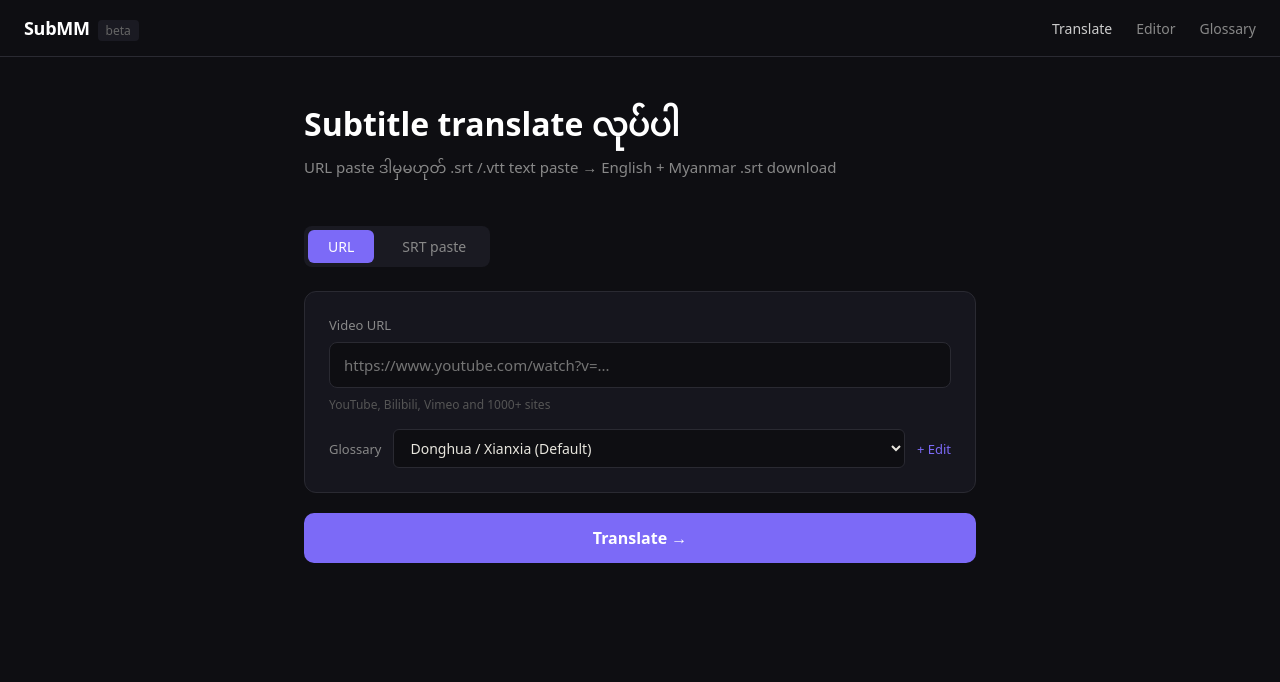
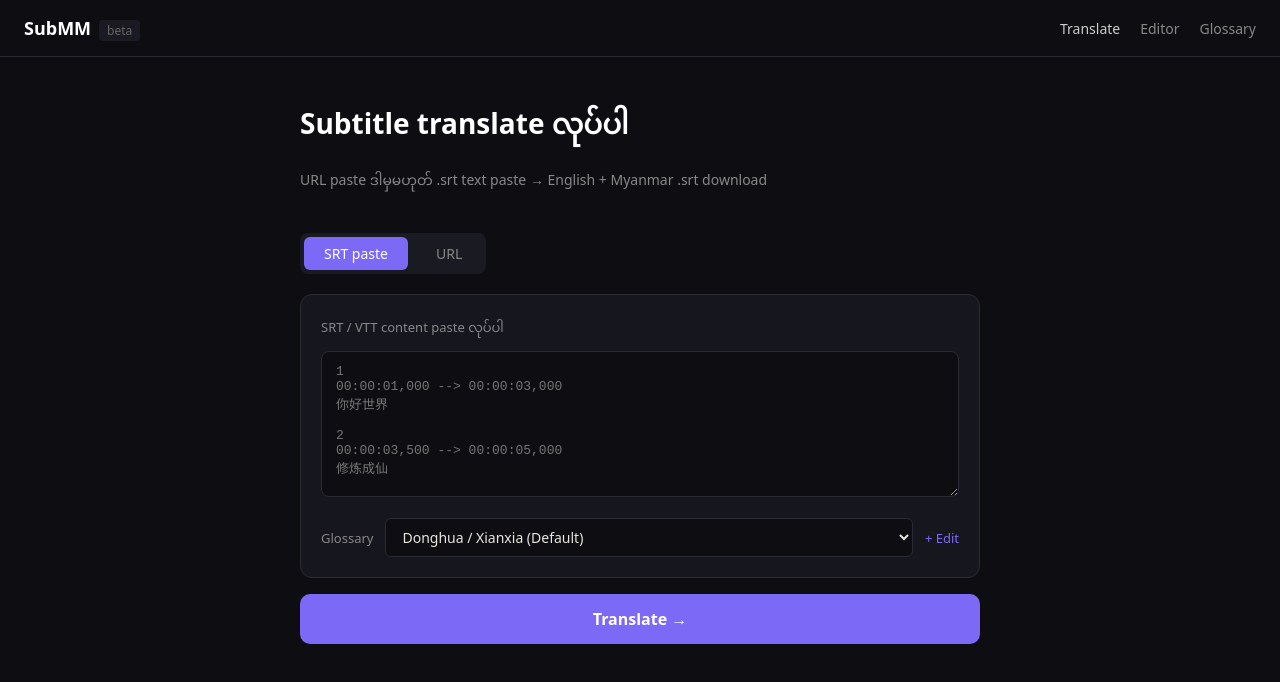
Before and after one commit to NERO-MK/subtitle-platform, a Next.js app: page / in a window 1280 px wide. Shown: the top 682 px of the page. Built offline with nearby package versions, Linux system fonts and the light colour scheme.

Commit message:
fix editor link use localStorage

```diff
--- a/app/page.tsx
+++ b/app/page.tsx
@@ -9,7 +9,7 @@ import Link from 'next/link'
 type InputMode = 'url' | 'paste'
 
 export default function Home() {
-  const [mode, setMode] = useState<InputMode>('url')
+  const [mode, setMode] = useState<InputMode>('paste')
   const [url, setUrl] = useState('')
   const [pastedSrt, setPastedSrt] = useState('')
   const [glossaryId, setGlossaryId] = useState('default-donghua')
@@ -28,7 +28,6 @@ export default function Home() {
 
     let srtContent = ''
 
-    // Step 1: Get SRT content
     if (mode === 'url') {
       if (!url.trim()) return
       setStatus('downloading')
@@ -58,7 +57,6 @@ export default function Home() {
       setProgress(30)
     }
 
-    // Step 2: Translate
     setStatus('translating')
     setMessage('Translating to Myanmar...')
     setProgress(50)
@@ -80,6 +78,12 @@ export default function Home() {
     setStatus('done')
     setMessage('Done!')
     setProgress(100)
+
+    // Editor အတွက် localStorage သုံးမယ် (sessionStorage မဟုတ်ဘဲ)
+    try {
+      localStorage.setItem('editor_lines', JSON.stringify(data2.lines))
+      localStorage.setItem('editor_title', data.title || 'subtitle')
+    } catch (e) {}
   }
 
   function downloadFile(content: string, filename: string) {
@@ -93,127 +97,83 @@ export default function Home() {
 
   const engSrt = lines.length ? formatSrt(lines, false) : ''
   const mySrt = lines.length ? formatSrt(lines, true) : ''
-  const safeName = title.replace(/[^a-zA-Z0-9_\u1000-\u109F]/g, '_').slice(0, 60)
+  const safeName = title.replace(/[^a-zA-Z0-9_\u1000-\u109F]/g, '_').slice(0, 60) || 'subtitle'
 
   return (
     <main style={{ minHeight: '100vh', background: '#0e0e12', color: '#e8e6de', fontFamily: 'system-ui, sans-serif' }}>
-
-      {/* Header */}
       <header style={{ borderBottom: '1px solid #2a2a32', padding: '16px 24px', display: 'flex', alignItems: 'center', justifyContent: 'space-between' }}>
         <div>
-          <span style={{ fontSize: 18, fontWeight: 600, letterSpacing: '-0.3px', color: '#fff' }}>SubMM</span>
+          <span style={{ fontSize: 18, fontWeight: 600, color: '#fff' }}>SubMM</span>
           <span style={{ marginLeft: 8, fontSize: 12, color: '#666', background: '#1a1a22', padding: '2px 8px', borderRadius: 4 }}>beta</span>
         </div>
-        <nav style={{ display: 'flex', gap: 24, fontSize: 14, color: '#888' }}>
+        <nav style={{ display: 'flex', gap: 20, fontSize: 14 }}>
           <Link href="/" style={{ color: '#ccc', textDecoration: 'none' }}>Translate</Link>
           <Link href="/editor" style={{ color: '#888', textDecoration: 'none' }}>Editor</Link>
           <Link href="/glossary" style={{ color: '#888', textDecoration: 'none' }}>Glossary</Link>
         </nav>
       </header>
 
-      <div style={{ maxWidth: 720, margin: '0 auto', padding: '48px 24px' }}>
-
-        {/* Hero */}
-        <div style={{ marginBottom: 40 }}>
-          <h1 style={{ fontSize: 32, fontWeight: 600, lineHeight: 1.2, marginBottom: 10, color: '#fff' }}>
-            Subtitle translate လုပ်ပါ
-          </h1>
-          <p style={{ color: '#888', fontSize: 15 }}>
-            URL paste ဒါမှမဟုတ် .srt /.vtt text paste → English + Myanmar .srt download
-          </p>
+      <div style={{ maxWidth: 720, margin: '0 auto', padding: '40px 20px' }}>
+        <div style={{ marginBottom: 36 }}>
+          <h1 style={{ fontSize: 28, fontWeight: 600, color: '#fff', marginBottom: 8 }}>Subtitle translate လုပ်ပါ</h1>
+          <p style={{ color: '#888', fontSize: 14 }}>URL paste ဒါမှမဟုတ် .srt text paste → English + Myanmar .srt download</p>
         </div>
 
         {/* Mode toggle */}
-        <div style={{ display: 'flex', gap: 8, marginBottom: 24, background: '#1a1a22', borderRadius: 8, padding: 4, width: 'fit-content' }}>
-          {(['url', 'paste'] as InputMode[]).map(m => (
-            <button
-              key={m}
-              onClick={() => setMode(m)}
-              style={{
-                padding: '7px 20px', borderRadius: 6, border: 'none', cursor: 'pointer', fontSize: 14, fontWeight: 500,
-                background: mode === m ? '#7c6af7' : 'transparent',
-                color: mode === m ? '#fff' : '#888',
-                transition: 'all 0.15s',
-              }}
-            >
+        <div style={{ display: 'flex', gap: 8, marginBottom: 20, background: '#1a1a22', borderRadius: 8, padding: 4, width: 'fit-content' }}>
+          {(['paste', 'url'] as InputMode[]).map(m => (
+            <button key={m} onClick={() => setMode(m)} style={{
+              padding: '7px 20px', borderRadius: 6, border: 'none', cursor: 'pointer', fontSize: 14, fontWeight: 500,
+              background: mode === m ? '#7c6af7' : 'transparent',
+              color: mode === m ? '#fff' : '#888',
+            }}>
               {m === 'url' ? 'URL' : 'SRT paste'}
             </button>
           ))}
         </div>
 
-        {/* Input area */}
-        <div style={{ background: '#16161e', border: '1px solid #2a2a32', borderRadius: 12, padding: 24, marginBottom: 20 }}>
+        <div style={{ background: '#16161e', border: '1px solid #2a2a32', borderRadius: 12, padding: 20, marginBottom: 16 }}>
           {mode === 'url' ? (
             <div>
               <label style={{ display: 'block', fontSize: 13, color: '#888', marginBottom: 8 }}>Video URL</label>
-              <input
-                value={url}
-                onChange={e => setUrl(e.target.value)}
+              <input value={url} onChange={e => setUrl(e.target.value)}
                 placeholder="https://www.youtube.com/watch?v=..."
-                style={{
-                  width: '100%', padding: '12px 14px', borderRadius: 8, border: '1px solid #2a2a32',
-                  background: '#0e0e12', color: '#e8e6de', fontSize: 15, outline: 'none', boxSizing: 'border-box',
-                }}
-                onKeyDown={e => e.key === 'Enter' && handleSubmit()}
+                style={{ width: '100%', padding: '12px 14px', borderRadius: 8, border: '1px solid #2a2a32', background: '#0e0e12', color: '#e8e6de', fontSize: 15, outline: 'none', boxSizing: 'border-box' }}
               />
-              <p style={{ fontSize: 12, color: '#555', marginTop: 8 }}>YouTube, Bilibili, Vimeo and 1000+ sites</p>
             </div>
           ) : (
             <div>
               <label style={{ display: 'block', fontSize: 13, color: '#888', marginBottom: 8 }}>SRT / VTT content paste လုပ်ပါ</label>
-              <textarea
-                value={pastedSrt}
-                onChange={e => setPastedSrt(e.target.value)}
-                placeholder={"1\n00:00:01,000 --> 00:00:03,000\n你好世界\n\n2\n..."}
+              <textarea value={pastedSrt} onChange={e => setPastedSrt(e.target.value)}
+                placeholder={"1\n00:00:01,000 --> 00:00:03,000\n你好世界\n\n2\n00:00:03,500 --> 00:00:05,000\n修炼成仙"}
                 rows={8}
-                style={{
-                  width: '100%', padding: '12px 14px', borderRadius: 8, border: '1px solid #2a2a32',
-                  background: '#0e0e12', color: '#e8e6de', fontSize: 13, fontFamily: 'monospace',
-                  outline: 'none', resize: 'vertical', boxSizing: 'border-box',
-                }}
+                style={{ width: '100%', padding: '12px 14px', borderRadius: 8, border: '1px solid #2a2a32', background: '#0e0e12', color: '#e8e6de', fontSize: 13, fontFamily: 'monospace', outline: 'none', resize: 'vertical', boxSizing: 'border-box' }}
               />
             </div>
           )}
 
-          {/* Glossary selector */}
           <div style={{ marginTop: 16, display: 'flex', alignItems: 'center', gap: 12 }}>
-            <label style={{ fontSize: 13, color: '#888', whiteSpace: 'nowrap' }}>Glossary</label>
-            <select
-              value={glossaryId}
-              onChange={e => setGlossaryId(e.target.value)}
-              style={{
-                flex: 1, padding: '8px 12px', borderRadius: 6, border: '1px solid #2a2a32',
-                background: '#0e0e12', color: '#e8e6de', fontSize: 14, outline: 'none',
-              }}
-            >
+            <label style={{ fontSize: 13, color: '#888' }}>Glossary</label>
+            <select value={glossaryId} onChange={e => setGlossaryId(e.target.value)}
+              style={{ flex: 1, padding: '8px 12px', borderRadius: 6, border: '1px solid #2a2a32', background: '#0e0e12', color: '#e8e6de', fontSize: 14, outline: 'none' }}>
               <option value="">None</option>
-              {glossaries.map(g => (
-                <option key={g.id} value={g.id}>{g.name}</option>
-              ))}
+              {glossaries.map(g => <option key={g.id} value={g.id}>{g.name}</option>)}
             </select>
-            <Link href="/glossary" style={{ fontSize: 13, color: '#7c6af7', textDecoration: 'none', whiteSpace: 'nowrap' }}>
-              + Edit
-            </Link>
+            <Link href="/glossary" style={{ fontSize: 13, color: '#7c6af7', textDecoration: 'none' }}>+ Edit</Link>
           </div>
         </div>
 
-        {/* Submit button */}
-        <button
-          onClick={handleSubmit}
+        <button onClick={handleSubmit}
           disabled={status === 'downloading' || status === 'translating'}
           style={{
             width: '100%', padding: '14px', borderRadius: 10, border: 'none',
             background: status === 'downloading' || status === 'translating' ? '#3a3a52' : '#7c6af7',
-            color: '#fff', fontSize: 16, fontWeight: 600, cursor: status === 'downloading' || status === 'translating' ? 'not-allowed' : 'pointer',
-            transition: 'background 0.15s',
-          }}
-        >
-          {status === 'downloading' ? '⏳ Downloading...' :
-           status === 'translating' ? '🔄 Translating...' :
-           'Translate →'}
+            color: '#fff', fontSize: 16, fontWeight: 600,
+            cursor: status === 'downloading' || status === 'translating' ? 'not-allowed' : 'pointer',
+          }}>
+          {status === 'downloading' ? '⏳ Downloading...' : status === 'translating' ? '🔄 Translating...' : 'Translate →'}
         </button>
 
-        {/* Progress */}
         {(status === 'downloading' || status === 'translating') && (
           <div style={{ marginTop: 16 }}>
             <div style={{ height: 4, background: '#2a2a32', borderRadius: 2, overflow: 'hidden' }}>
@@ -223,51 +183,33 @@ export default function Home() {
           </div>
         )}
 
-        {/* Error */}
         {status === 'error' && (
           <div style={{ marginTop: 16, padding: '14px 16px', background: '#2a1515', border: '1px solid #5a2222', borderRadius: 8, color: '#ff8080', fontSize: 14 }}>
             ❌ {message}
           </div>
         )}
 
-        {/* Result - Download buttons */}
         {status === 'done' && lines.length > 0 && (
           <div style={{ marginTop: 24 }}>
-            <div style={{ padding: '16px', background: '#122212', border: '1px solid #1e4a1e', borderRadius: 8, marginBottom: 20, fontSize: 14, color: '#6ab86a' }}>
+            <div style={{ padding: '14px 16px', background: '#122212', border: '1px solid #1e4a1e', borderRadius: 8, marginBottom: 16, fontSize: 14, color: '#6ab86a' }}>
               ✅ {lines.length} lines translated
             </div>
 
-            <div style={{ display: 'grid', gridTemplateColumns: '1fr 1fr', gap: 12 }}>
-              <button
-                onClick={() => downloadFile(engSrt, `${safeName}.en.srt`)}
-                style={{
-                  padding: '14px', borderRadius: 10, border: '1px solid #2a2a32',
-                  background: '#16161e', color: '#e8e6de', fontSize: 15, fontWeight: 500,
-                  cursor: 'pointer', textAlign: 'center',
-                }}
-              >
+            <div style={{ display: 'grid', gridTemplateColumns: '1fr 1fr', gap: 12, marginBottom: 12 }}>
+              <button onClick={() => downloadFile(engSrt, `${safeName}.en.srt`)}
+                style={{ padding: '14px', borderRadius: 10, border: '1px solid #2a2a32', background: '#16161e', color: '#e8e6de', fontSize: 15, fontWeight: 500, cursor: 'pointer' }}>
                 ⬇ English .srt
               </button>
-              <button
-                onClick={() => downloadFile(mySrt, `${safeName}.my.srt`)}
-                style={{
-                  padding: '14px', borderRadius: 10, border: 'none',
-                  background: '#7c6af7', color: '#fff', fontSize: 15, fontWeight: 600,
-                  cursor: 'pointer', textAlign: 'center',
-                }}
-              >
+              <button onClick={() => downloadFile(mySrt, `${safeName}.my.srt`)}
+                style={{ padding: '14px', borderRadius: 10, border: 'none', background: '#7c6af7', color: '#fff', fontSize: 15, fontWeight: 600, cursor: 'pointer' }}>
                 ⬇ Myanmar .srt
               </button>
             </div>
 
-            <div style={{ marginTop: 12, textAlign: 'center' }}>
-              <Link
-                href={`/editor?data=${encodeURIComponent(JSON.stringify(lines.slice(0, 5)))}`}
-                style={{ fontSize: 13, color: '#7c6af7', textDecoration: 'none' }}
-              >
-                Editor မှာ ဖွင့်ကြည့် →
-              </Link>
-            </div>
+            <Link href="/editor"
+              style={{ display: 'block', textAlign: 'center', padding: '12px', borderRadius: 10, border: '1px solid #2a2a3e', color: '#b8a8ff', textDecoration: 'none', fontSize: 14 }}>
+              ✏️ Editor မှာ review / ပြင်ဆင်ရန် →
+            </Link>
           </div>
         )}
       </div>
```
